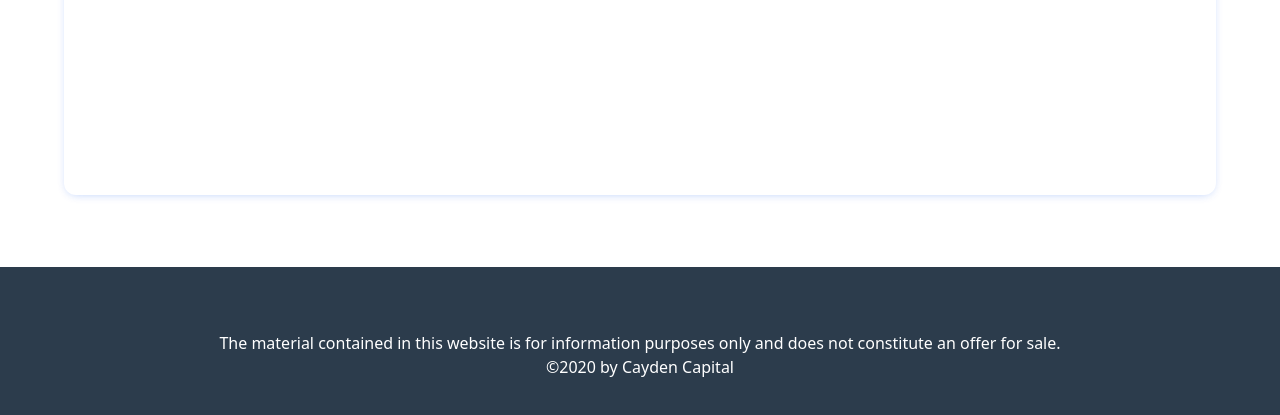
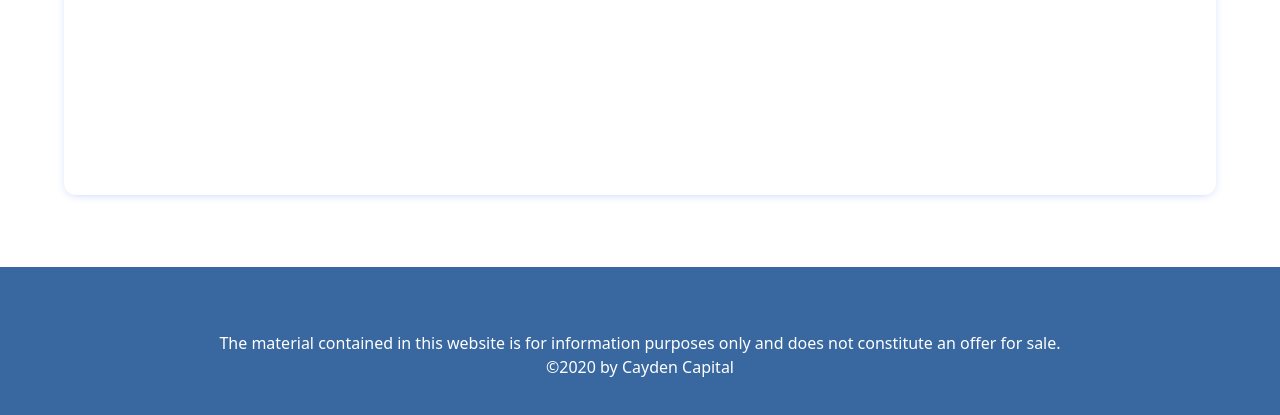
Before and after one commit to lookino123/cayden, a plain HTML site: page index.html in a window 1280 px wide. Shown: the part 2400-2815 px from the top of the page. Drawn offline with nearby package versions, Linux system fonts and the light colour scheme.

Commit message:
first commit

```diff
--- a/index.html
+++ b/index.html
@@ -23,6 +23,7 @@
           'hero2': "url('./assets/images/b.jpg')",
         },
           colors: {
+            caydenblue: '#38689f',
             gray: {
               lighter: '#FAF7F3',
               light: '#323232',
@@ -182,7 +183,7 @@
     </div>
   </section>
 
-  <footer class="bg-gray-dark text-white py-16">
+  <footer class="bg-caydenblue text-white py-16">
     <div class="mx-auto text-center md:grid-cols-4 gap-8">
        <p>The material contained in this website is for information purposes only and does not constitute an offer for sale.</p>
        <p>©2020 by Cayden Capital</p>
--- a/tailwind.config.js
+++ b/tailwind.config.js
@@ -1,4 +1,9 @@
 const defaultTheme = require('tailwindcss/defaultTheme')
+
+
+
+// The relevant script is in the HTML file
+
 
 module.exports = {
 content: [
```
